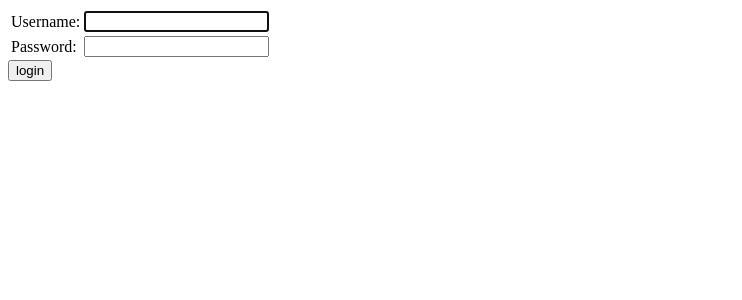
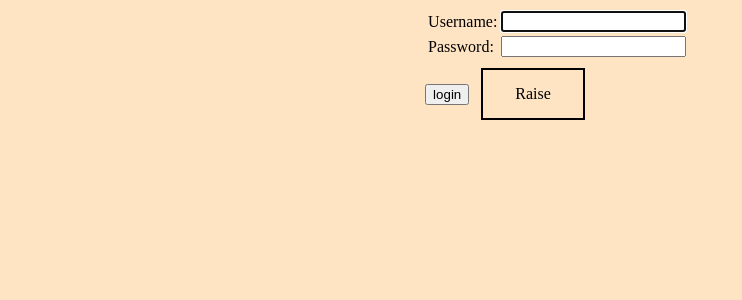
Before and after one commit to Csato0525/notes, a Django app: page /accounts/login/ in a window 1280 px wide. Shown: the top 300 px of the page, without its empty margins (0-742 px from the left). Run offline with Django 3.2, Linux system fonts and the light colour scheme.

Commit message:
more fresh

```diff
--- a/MainApp/templates/registration/login.html
+++ b/MainApp/templates/registration/login.html
@@ -1,25 +1,30 @@
+{% load static %}
 <!DOCTYPE html>
 <html lang="en">
 <head>
     <meta charset="UTF-8">
     <meta http-equiv="X-UA-Compatible" content="IE=edge">
     <meta name="viewport" content="width=device-width, initial-scale=1.0">
+    <link rel="stylesheet" type="text/css" href="{% static 'css/login.css' %}">
     <title>Document</title>
 </head>
 <body>
+    <div class="login">
     {% if form.errors %}
         <p>Your username and password didn't match. Please try again.</p>
     {% endif %}
 
     {% if next %}
     {% if user.is_authenticated %}
-      <p>Your account doesn't have access to this page. To proceed,
-      please login with an account that has access.</p>
+        <p>Your account doesn't have access to this page. To proceed, please login with an account that has access.</p>
     {% else %}
         <p>Please login to see this page.</p>
     {% endif %}
     {% endif %}
+    </div>
 
+
+  <div class="adat">
     <form method="post" action="{% url 'login' %}">
         {% csrf_token %}
         <table>
@@ -32,8 +37,12 @@
             <td>{{ form.password }}</td>
           </tr>
         </table>
+        <div class="gomb">
             <input type="submit" value="login" />
             <input type="hidden" name="next" value="{{ next }}" />
+            <button class="raise">Raise</button>
+        </div>
       </form>
+  </div>
 </body>
 </html>
--- /dev/null
+++ b/static/css/login.css
@@ -0,0 +1,27 @@
+body{
+    background-color: bisque;
+}
+.login{
+    text-align: center;
+}
+
+.adat{
+
+    padding-left: 33%;
+}
+
+.raise:hover,
+.raise:focus {
+  box-shadow: 0 0.5em 0.5em -0.4em var(--hover);
+  transform: translateY(-0.25em);
+}
+
+.raise{
+  background: none;
+  border: 2px solid;
+  font: inherit;
+  line-height: 1;
+  margin: 0.5em;
+  padding: 1em 2em;
+
+}
```
Lines whose indentation alone changed are shown as unchanged.
